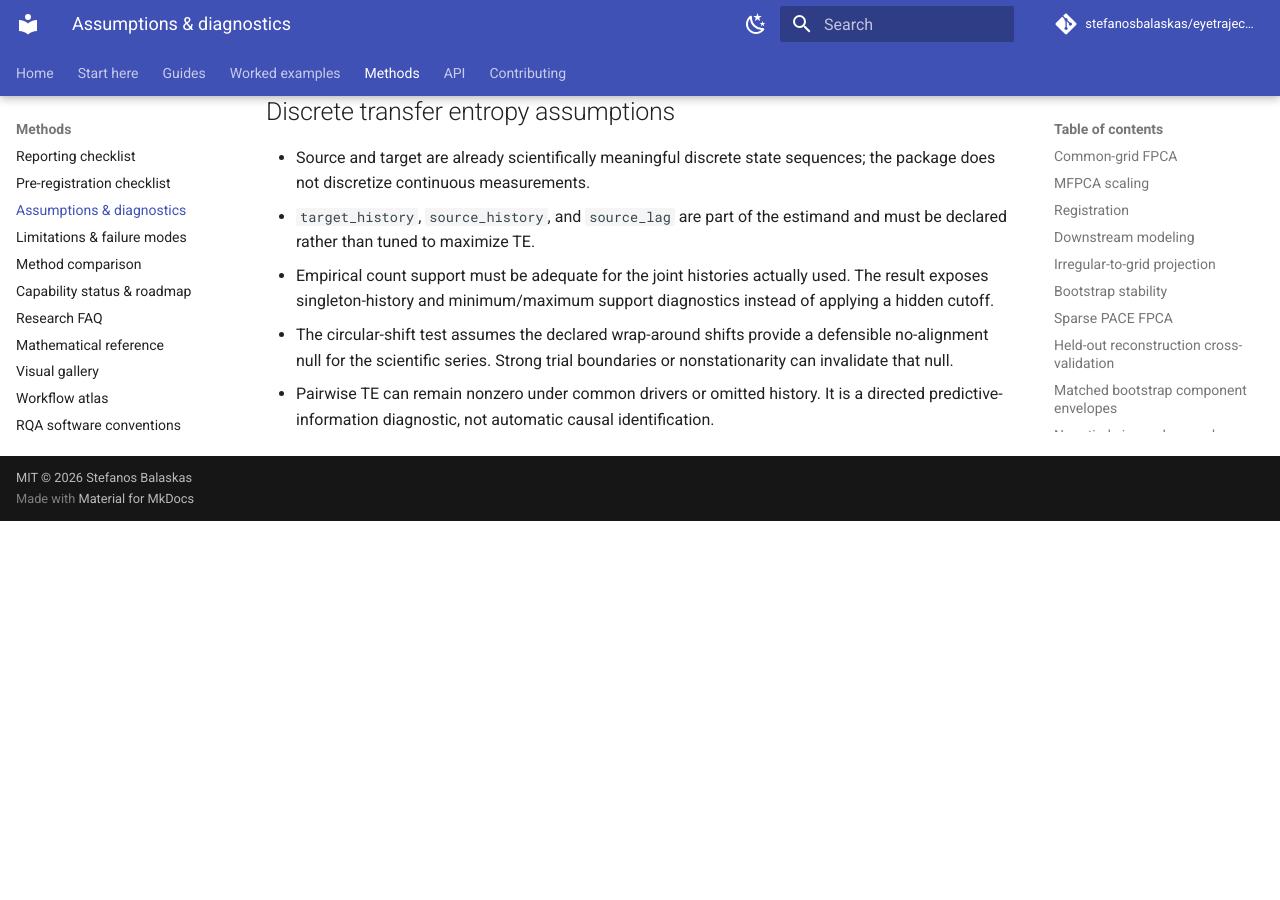
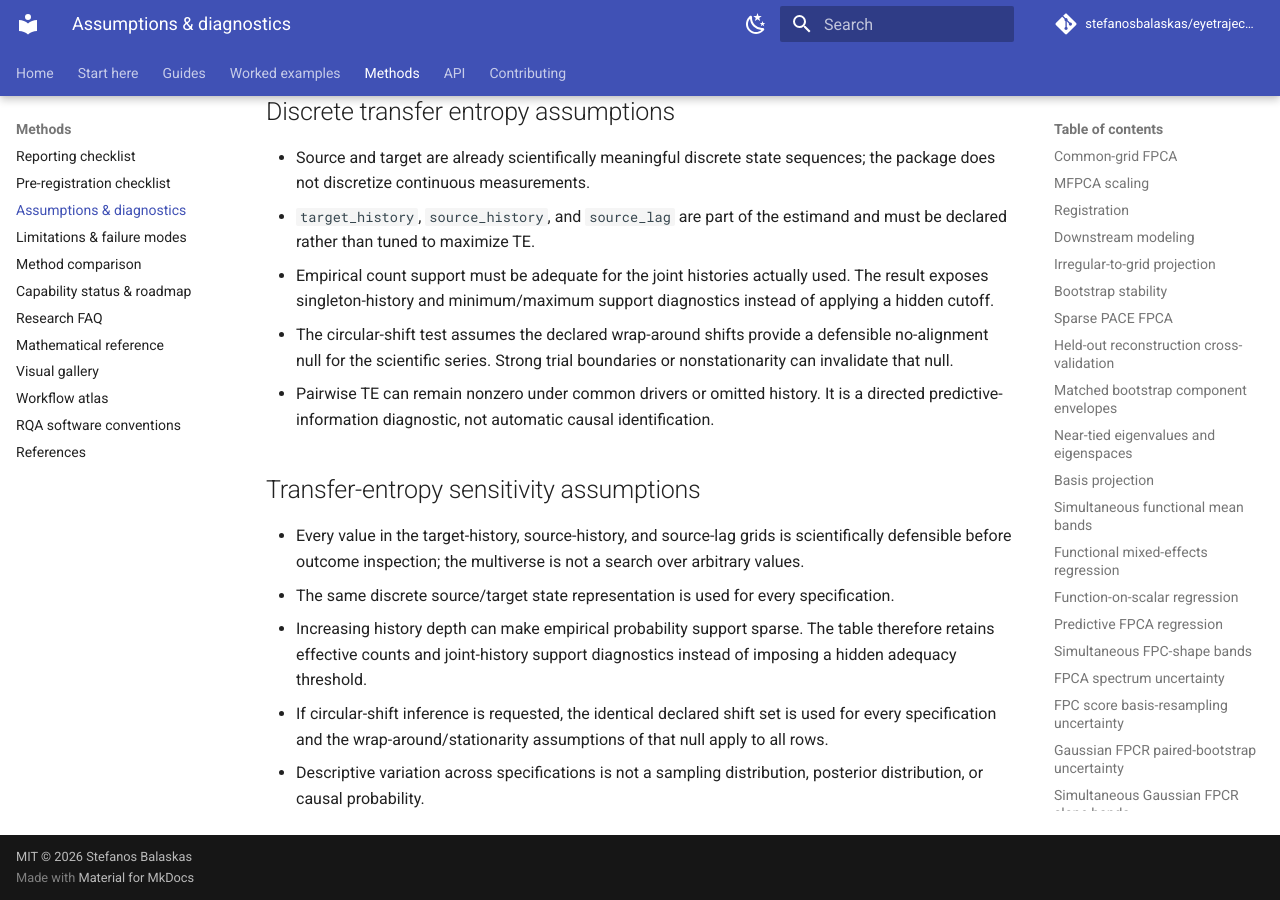
Before and after one commit to stefanosbalaskas/eyetrajectoriespy, an MkDocs documentation site: the page built from docs/methods/assumptions.md, in a window 1280 px wide and 900 px high, scrolled down 14660 px. Built offline with MkDocs 1.6.1 and Material for MkDocs 9.7.7, drawn with Linux system fonts in a browser that asks for light colours; comment, search, counter and statistics services are not loaded; before the commit the page ends 15181 px from its top, so only the background shows below that.

Commit message:
Add transfer entropy sensitivity assumptions

```diff
--- a/docs/methods/assumptions.md
+++ b/docs/methods/assumptions.md
@@ -422,3 +422,11 @@
 - Empirical count support must be adequate for the joint histories actually used. The result exposes singleton-history and minimum/maximum support diagnostics instead of applying a hidden cutoff.
 - The circular-shift test assumes the declared wrap-around shifts provide a defensible no-alignment null for the scientific series. Strong trial boundaries or nonstationarity can invalidate that null.
 - Pairwise TE can remain nonzero under common drivers or omitted history. It is a directed predictive-information diagnostic, not automatic causal identification.
+
+## Transfer-entropy sensitivity assumptions
+
+- Every value in the target-history, source-history, and source-lag grids is scientifically defensible before outcome inspection; the multiverse is not a search over arbitrary values.
+- The same discrete source/target state representation is used for every specification.
+- Increasing history depth can make empirical probability support sparse. The table therefore retains effective counts and joint-history support diagnostics instead of imposing a hidden adequacy threshold.
+- If circular-shift inference is requested, the identical declared shift set is used for every specification and the wrap-around/stationarity assumptions of that null apply to all rows.
+- Descriptive variation across specifications is not a sampling distribution, posterior distribution, or causal probability.
```
